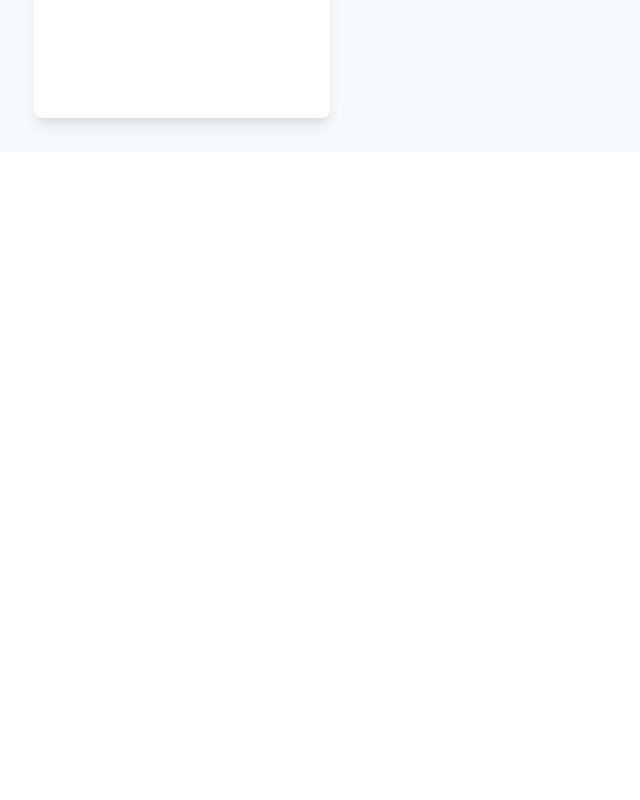
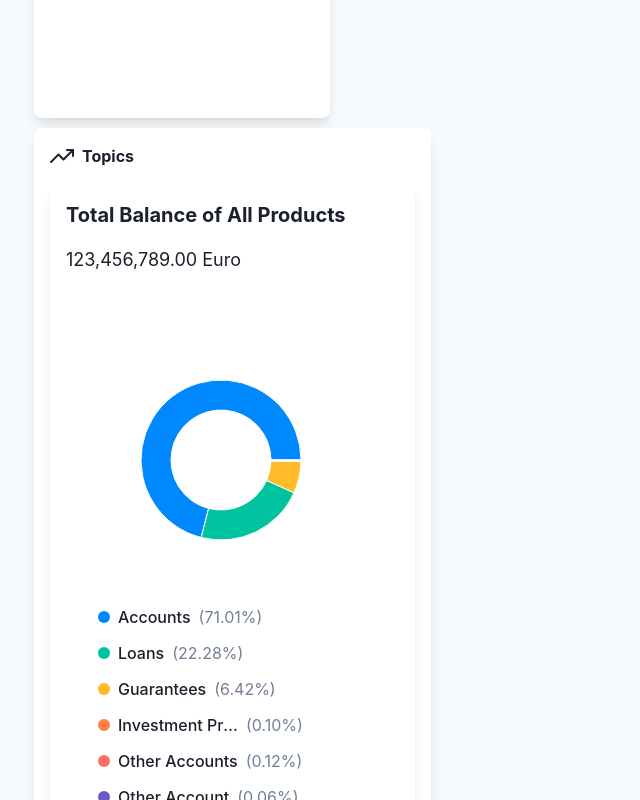
Before and after one commit to disaa0/bank_dashboard, a React (Create React App) app: page / in a window 1280 px wide. Shown: the part 1620-2420 px from the top of the page, without its empty margins (0-640 px from the left). Before the commit the page ends 1772 px from the top, so only its background shows below. Built offline with nearby package versions, Linux system fonts and the light colour scheme.

Commit message:
Problem with TotalBalance

```diff
--- a/src/App.tsx
+++ b/src/App.tsx
@@ -34,6 +34,7 @@ import {
   AccountSummaryWidget,
   RecentTransactionsWidget,
   NewsWidget,
+  TotalBalanceWidget,
 } from './components';
 
 const ResponsiveGridLayout = WidthProvider(Responsive);
@@ -136,6 +137,18 @@ const widgets: Widget[] = [
     minH: 3,
     maxW: 5,
     maxH: 5
+  },
+  {
+    id: 'w6',
+    name: 'Topics',
+    profiles: ['base'],
+    size: 'large',
+    icon: FiTrendingUp,
+    content: <TotalBalanceWidget />,
+    minW: 3,
+    minH: 8,
+    maxW: 8,
+    maxH: 8
   },
 ];
 
--- a/src/components/AccountSummaryWidget.tsx
+++ b/src/components/AccountSummaryWidget.tsx
@@ -10,7 +10,7 @@ import {
   useColorModeValue,
 } from "@chakra-ui/react";
 import { FiMail, FiGlobe, FiTrendingUp } from "react-icons/fi";
-
+import KutzhanPhoto from './image/Kutzhan_Alisher_Photo.jpg';
 interface RecentLink {
   id: number;
   label: string;
@@ -38,7 +38,7 @@ export const AccountSummaryWidget: React.FC = () => {
         boxShadow="md"
       >
         <Image
-          src="/api/placeholder/70/70"
+          src={KutzhanPhoto}
           alt="Profile Picture"
           borderRadius="full"
           boxSize="70px"
@@ -46,7 +46,7 @@ export const AccountSummaryWidget: React.FC = () => {
         />
         <VStack align="start" spacing={0.5}>
           <Text fontWeight="bold" fontSize="xl" color="white">
-            John Doe
+            Kutzhan Alisher
           </Text>
           <Text fontSize="sm" color="whiteAlpha.800">
             Company name
--- a/src/components/TotalBalanceWidget.tsx
+++ b/src/components/TotalBalanceWidget.tsx
@@ -1,10 +1,6 @@
-import { PieChart, Pie, Cell, Tooltip, Legend } from 'recharts';
-import {
-    Box,
-    Text,
-    useColorModeValue,
-  } from "@chakra-ui/react";
-
+import React from 'react';
+import { PieChart, Pie, Cell, Tooltip } from 'recharts';
+import { Text, VStack, HStack, Box, Flex } from '@chakra-ui/react';
 
 const data = [
   { name: 'Accounts', value: 5497356.12 },
@@ -18,23 +14,31 @@ const data = [
 const COLORS = ['#0088FE', '#00C49F', '#FFBB28', '#FF8042', '#FF6F61', '#6A5ACD'];
 
 const TotalBalanceWidget: React.FC = () => {
+  const totalValue = data.reduce((acc, item) => acc + item.value, 0);
+
+  const calculatePercentage = (value: number) => ((value / totalValue) * 100).toFixed(2);
+
   return (
-    <Box
+    <Flex
       p={4}
       borderRadius="lg"
       boxShadow="lg"
-      bg={useColorModeValue('white', 'gray.700')}
+      bg="transparent"
+      wrap="wrap" // Это поможет адаптировать содержимое
     >
-      <Text fontWeight="bold" fontSize="xl">Total Balance of All Products</Text>
-      <Text fontSize="lg" mb={4}>123,456,789.00 Euro</Text>
-      <PieChart width={400} height={300}>
+      <VStack align="start" spacing={4} flex="1">
+        <Text fontWeight="bold" fontSize="xl" isTruncated maxWidth="100%">Total Balance of All Products</Text>
+        <Text fontSize="lg" mb={4} isTruncated maxWidth="100%">123,456,789.00 Euro</Text>
+
+        {/* График Pie Chart с пустотой внутри */}
+        <PieChart width={300} height={300}>
           <Pie
             data={data}
-          cx={200}
+            cx={150}
             cy={150}
+            innerRadius={50}
+            outerRadius={80}
             labelLine={false}
-          outerRadius={80}
-          fill="#8884d8"
             dataKey="value"
           >
             {data.map((entry, index) => (
@@ -42,8 +46,21 @@ const TotalBalanceWidget: React.FC = () => {
             ))}
           </Pie>
           <Tooltip />
-        <Legend />
         </PieChart>
-    </Box>
+      </VStack>
+
+      {/* Сайдбар с процентами и цветами */}
+      <VStack align="start" spacing={3} pl={8} flex="1">
+        {data.map((entry, index) => (
+          <HStack key={index} spacing={2} maxWidth="100%">
+            <Box width="12px" height="12px" bg={COLORS[index % COLORS.length]} borderRadius="full" />
+            <Text fontWeight="medium" isTruncated maxWidth="120px">{entry.name}</Text>
+            <Text color="gray.500" isTruncated maxWidth="80px">({calculatePercentage(entry.value)}%)</Text>
+          </HStack>
+        ))}
+      </VStack>
+    </Flex>
   );
 };
+
+export default TotalBalanceWidget;
--- a/src/components/index.ts
+++ b/src/components/index.ts
@@ -2,5 +2,6 @@ export { default as AccountSummaryWidget } from './AccountSummaryWidget';
 export { default as RecentTransactionsWidget } from './RecentTransactionsWidget';
 export { default as NewsWidget } from './NewsWidget';
 export { default as TopicsWidget } from './TopicsWidget';
+export { default as TotalBalanceWidget} from './TotalBalanceWidget';
 // export { default as CurrencyTrackerWidget } from './CurrencyTrackerWidget';
 // export { default as StockMarketWidget } from './StockMarketWidget';
```
Lines whose indentation alone changed are shown as unchanged.
